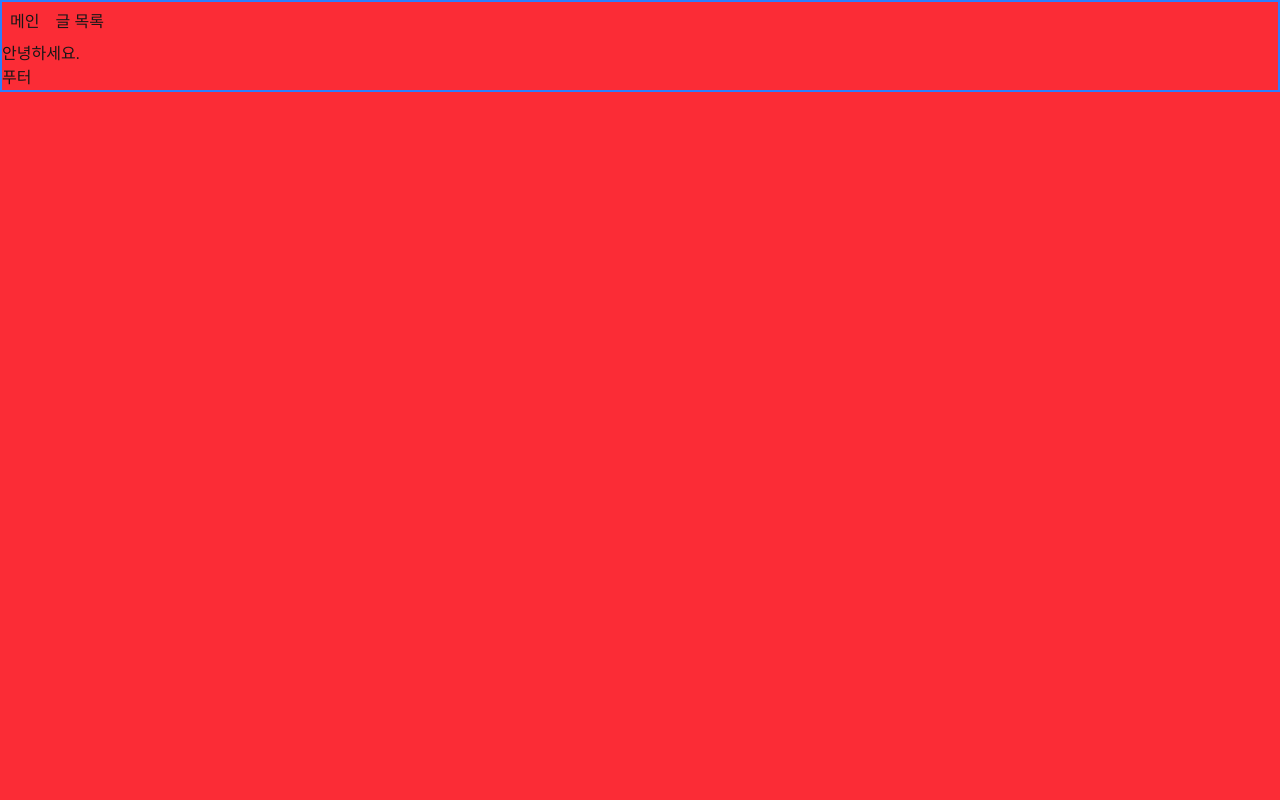
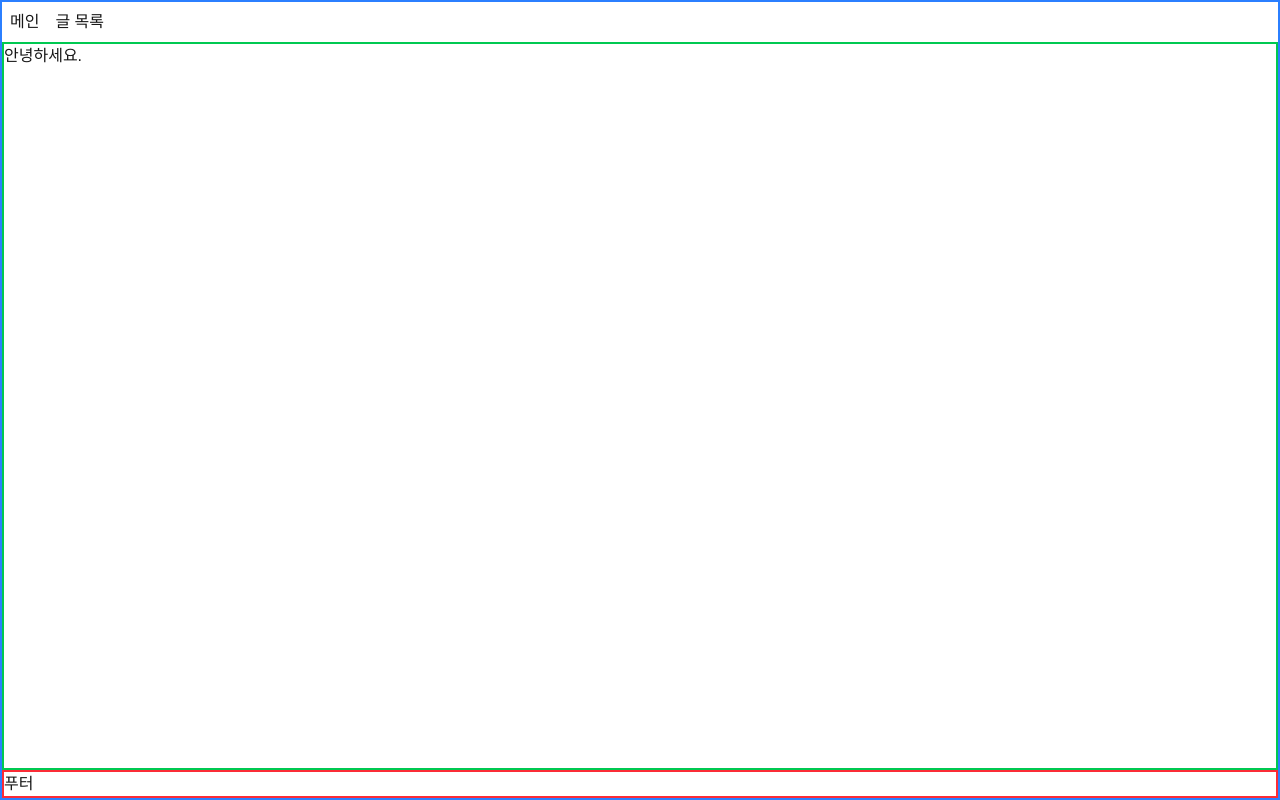
Before and after one commit to zunobk/p-14059-1-nextjs, a Next.js app: page / in a window 1280 px wide. Built offline with nearby package versions, Linux system fonts and the light colour scheme.

Commit message:
flex-item 요소는 flex-grow(성장성)이 기본적으로는 0 입니다, 레이아웃 배치 작업 : 푸터를 화면 최하단으로

```diff
--- a/src/app/layout.tsx
+++ b/src/app/layout.tsx
@@ -26,7 +26,7 @@ export default function RootLayout({
   return (
     <html lang="ko">
       <body
-        className={`${geistSans.variable} ${geistMono.variable} antialiased !bg-red-500 border-2 border-blue-500`}
+        className={`${geistSans.variable} ${geistMono.variable} antialiased border-2 border-blue-500 min-h-screen flex flex-col`}
       >
         <header>
           <nav className="flex">
@@ -38,8 +38,8 @@ export default function RootLayout({
             </Link>
           </nav>
         </header>
-        {children}
-        <footer>푸터</footer>
+        <main className="border-2 border-green-500 flex-1">{children}</main>
+        <footer className="border-2 border-red-500">푸터</footer>
       </body>
     </html>
   );
```
